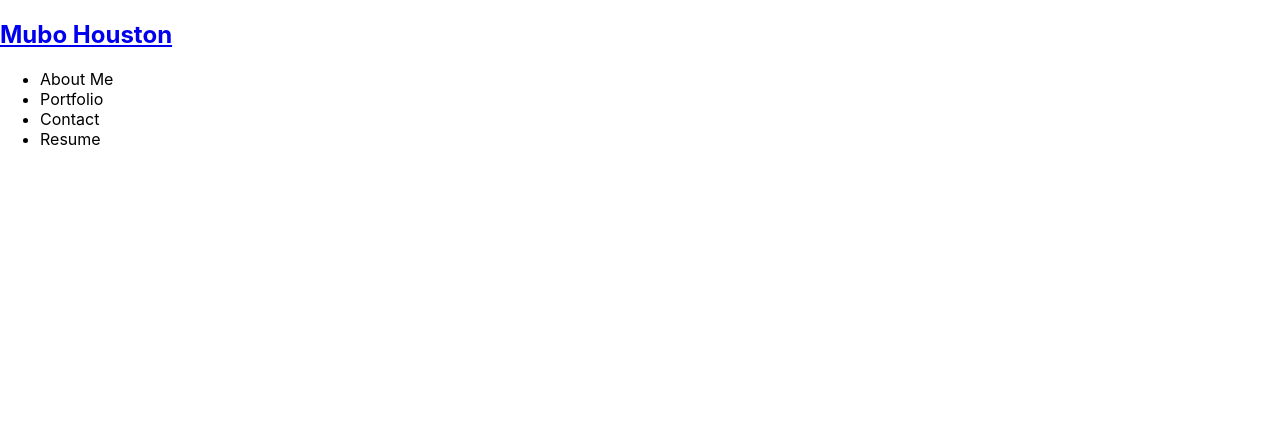
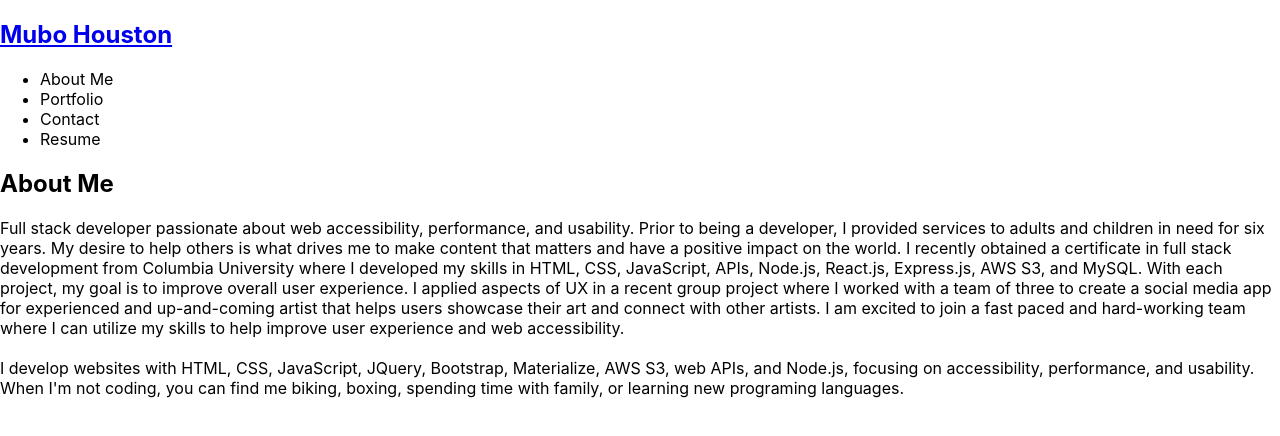
Before and after one commit to MuboHouston/react-portfolio, a React (Create React App) app: page / in a window 1280 px wide. Shown: the top 436 px of the page. Built offline with nearby package versions, Linux system fonts and the light colour scheme.

Commit message:
created about me section

```diff
--- a/src/App.js
+++ b/src/App.js
@@ -1,11 +1,15 @@
 import React from 'react';
 import Nav from './components/Nav'
+import About from './components/About'
 
 function App() {
 
   return (
     <div>
       <Nav></Nav>
+      <main>
+      <About></About>
+      </main>
     </div>
   );
 }
--- /dev/null
+++ b/src/components/About/index.js
@@ -0,0 +1,19 @@
+import React from 'react'
+
+function About() {
+    return(
+        <section>
+            <h1>
+                About Me
+            </h1>
+            <p>
+                Full stack developer passionate about web accessibility, performance, and usability. Prior to being a developer, I provided services to adults and children in need for six years. My desire to help others is what drives me to make content that matters and have a positive impact on the world. I recently obtained a certificate in full stack development from Columbia University where I developed my skills in HTML, CSS, JavaScript, APIs, Node.js, React.js, Express.js, AWS S3, and MySQL. With each project, my goal is to improve overall user experience. I applied aspects of UX in a recent group project where I worked with a team of three to create a social media app for experienced and up-and-coming artist that helps users showcase their art and connect with other artists. I am excited to join a fast paced and hard-working team where I can utilize my skills to help improve user experience and web accessibility.
+                <br />
+                <br />
+                I develop websites with HTML, CSS, JavaScript, JQuery, Bootstrap, Materialize, AWS S3, web APIs, and Node.js, focusing on accessibility, performance, and usability. When I'm not coding, you can find me biking, boxing, spending time with family, or learning new programing languages.
+            </p>
+        </section>
+    )
+}
+
+export default About;
```
